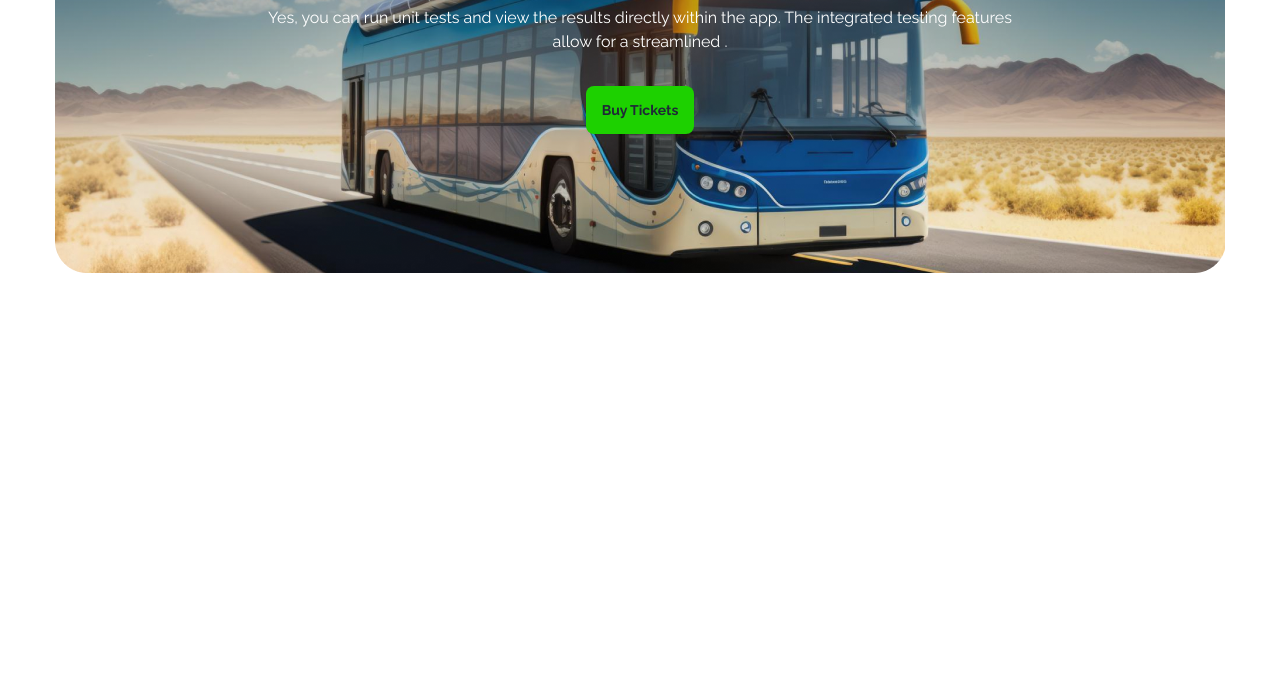
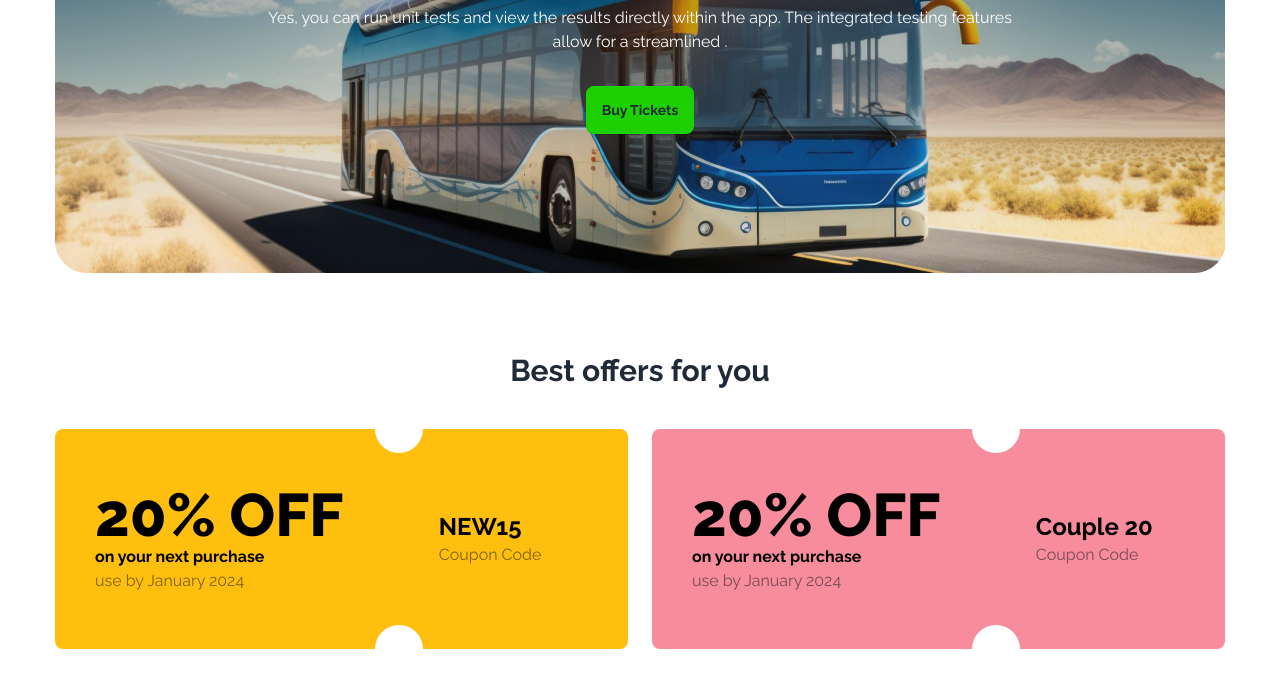
Before and after one commit to 67sazzadhossen/web9-0331-a5, a plain HTML site: page index.html in a window 1280 px wide. Shown: the part 377-1050 px from the top of the page. Before the commit the page ends 800 px from the top, so only its background shows below. Drawn offline with nearby package versions, Linux system fonts and the light colour scheme.

Commit message:
adding offer section

```diff
--- a/index.html
+++ b/index.html
@@ -84,6 +84,44 @@
     <!-- ====== Main ===== -->
     <main>
 
+        <!-- ===== Offer section ==== -->
+        <section>
+            <h1 class="text-3xl font-bold text-center mt-20">Best offers for you</h1>
+            <div class="max-w-[1170px] mx-auto text-black flex gap-6 mt-10">
+                <div class="w-[50%] flex h-[220px] ">
+                    <div class=" bg-[#FFBF0F] w-[60%] flex flex-col justify-center px-10 rounded-l-lg">
+                        <p class="font-extrabold text-6xl">20% OFF</p>
+                        <p class="font-bold">on your next purchase</p>
+                        <p class="text-[#03071280]">use by January 2024</p>
+                    </div>
+                    <div class="bg-[#FFBF0F] w-[40%] flex flex-col justify-center px-10 rounded-r-lg relative">
+                        <p class="text-2xl font-bold">NEW15</p>
+                        <p class="text-[#03071280]">Coupon Code</p>
+                        <div class="h-12 w-12 bg-white rounded-full absolute top-[-24px] left-[-24px]"></div>
+                        <div class="h-12 w-12 bg-white rounded-full absolute bottom-[-24px] left-[-24px]"></div>
+
+                    </div>
+
+                </div>
+
+                <div class="w-[50%] flex h-[220px]">
+                    <div class="bg-[#F78C9C] w-[60%] flex flex-col justify-center px-10 rounded-l-lg">
+                        <p class="font-extrabold text-6xl">20% OFF</p>
+                        <p class="font-bold">on your next purchase</p>
+                        <p class="text-[#03071280]">use by January 2024</p>
+                    </div>
+                    <div class="bg-[#F78C9C] w-[40%] flex flex-col justify-center px-10 rounded-r-lg relative">
+                        <p class="text-2xl font-bold">Couple 20</p>
+                        <p class="text-[#03071280]">Coupon Code</p>
+                        <div class="h-12 w-12 bg-white rounded-full absolute top-[-24px] left-[-24px]"></div>
+                        <div class="h-12 w-12 bg-white rounded-full absolute bottom-[-24px] left-[-24px]"></div>
+                    </div>
+
+                </div>
+
+            </div>
+        </section>
+
     </main>
 
 
```
